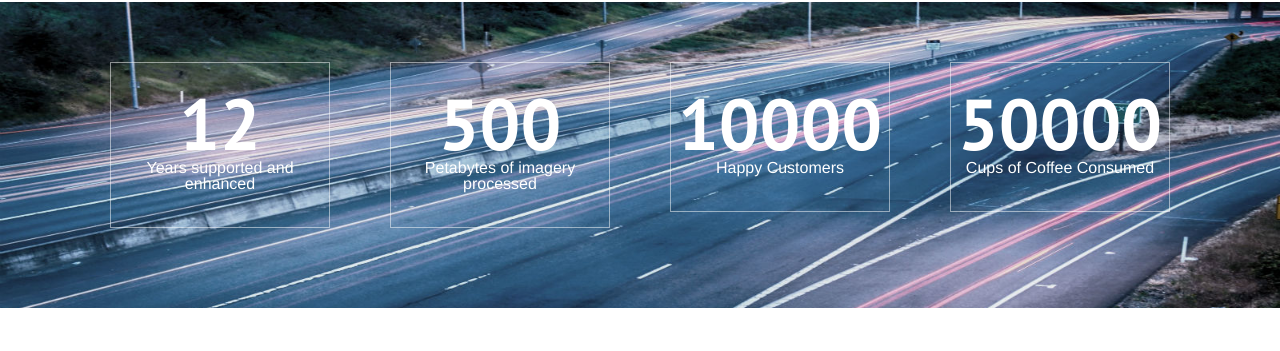
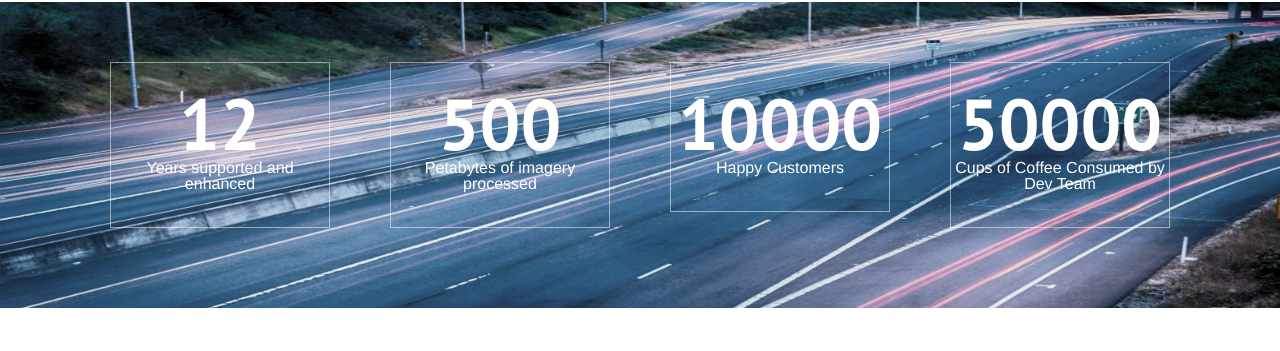
Before and after one commit to tst-ccamp/atgeeoss, a Jekyll site: the page built from docs/index.html, in a window 1280 px wide and 900 px high, scrolled down 2242 px. Shown: the part 101-452 px from the top of the window. Built offline with Jekyll 4.4.1, drawn with Linux system fonts in a browser that asks for light colours; some web fonts are replaced; the list of posts is cut into pages by our own code.

Commit message:
Text change.

```diff
--- a/docs/index.html
+++ b/docs/index.html
@@ -67,7 +67,7 @@ milestones:
     title: Happy Customers
   - from: 0
     to: 50000
-    title: Cups of Coffee Consumed
+    title: Cups of Coffee Consumed by Dev Team
 
 members:
   - desc:
```
